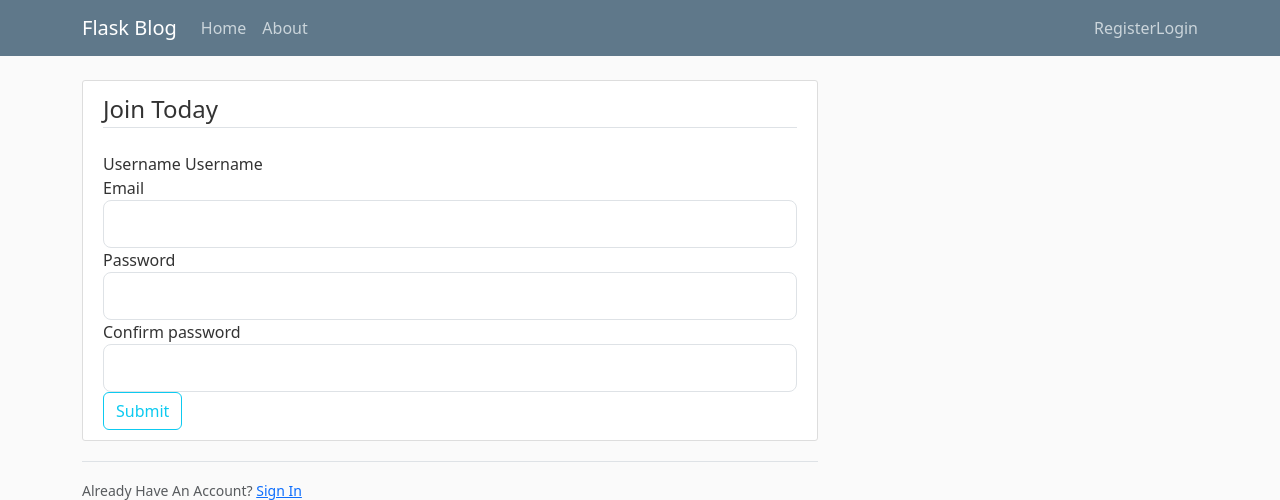
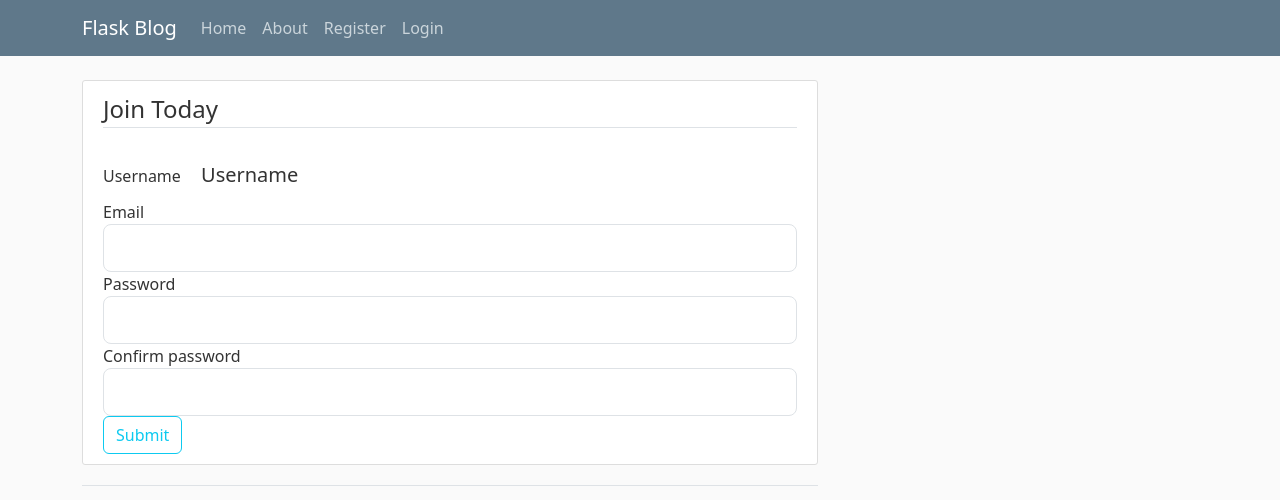
Before and after one commit to m-falme/MyWebDev-Flaskproject, a Python web app: template templates/register.html in a window 1280 px wide. Shown: the top 500 px of the page. Run offline with Jinja, Linux system fonts and the light colour scheme; the template is opened without the code that fills it: most values are stand-ins (such as "Sample title", 1, 10 or a date in 2020); form fields are guessed from the names that the template uses.

Commit message:
updated all files

```diff
--- a/templates/layout.html
+++ b/templates/layout.html
@@ -29,7 +29,7 @@
                         <a class="nav-item nav-link" href="/">Home</a>
                         <a class="nav-item nav-link" href="/about">About</a>
                     </div>
-                    </div class="navbar-nav">
+                    <div class="navbar-nav">
                         <a class="nav-item nav-link" href="/register">Register</a>
                         <a class="nav-item nav-link" href="/login">Login</a>
                     </div>
--- a/templates/register.html
+++ b/templates/register.html
@@ -7,26 +7,31 @@
                 <legend class="border-bottom mb-4">Join Today</legend>
                 <div class="form-group">
                     {{ form.username.label(class="form-control-label") }}
-                    {{ form.username.label(class="form-control-label") }}
+                    {{ form.username.label(class="form-control-lg") }}
                 </div>
+
                 <div class="form-group">
                     {{ form.email.label(class="form-control-label") }}
                     {{ form.email(class="form-control form-control-lg") }}
                 </div>
+
                 <div class="form-group">
                     {{ form.password.label(class="form-control-label") }}
                     {{ form.password(class="form-control form-control-lg") }}
                 </div>
+
                 <div class="form-group">
                     {{ form.confirm_password.label(class="form-control-label") }}
                     {{ form.confirm_password(class="form-control form-control-lg") }}
                 </div>
             </fieldset>
+
             <div class="form-group">
                 {{ form.submit(class="btn btn-outline-info") }}
             </div>
         </form>
     </div>
+
     <div class="border-top pt-3">
         <small class="text-muted">Already Have An Account? <a class="ml-2" href="{{ url_for('login') }}">Sign In</a></small>
     </div>
```
Also changed, not shown: flaskblog.py (+8 -3 lines), form.py (+5 -5 lines), templates/login.html (renamed from templates/login.py).
